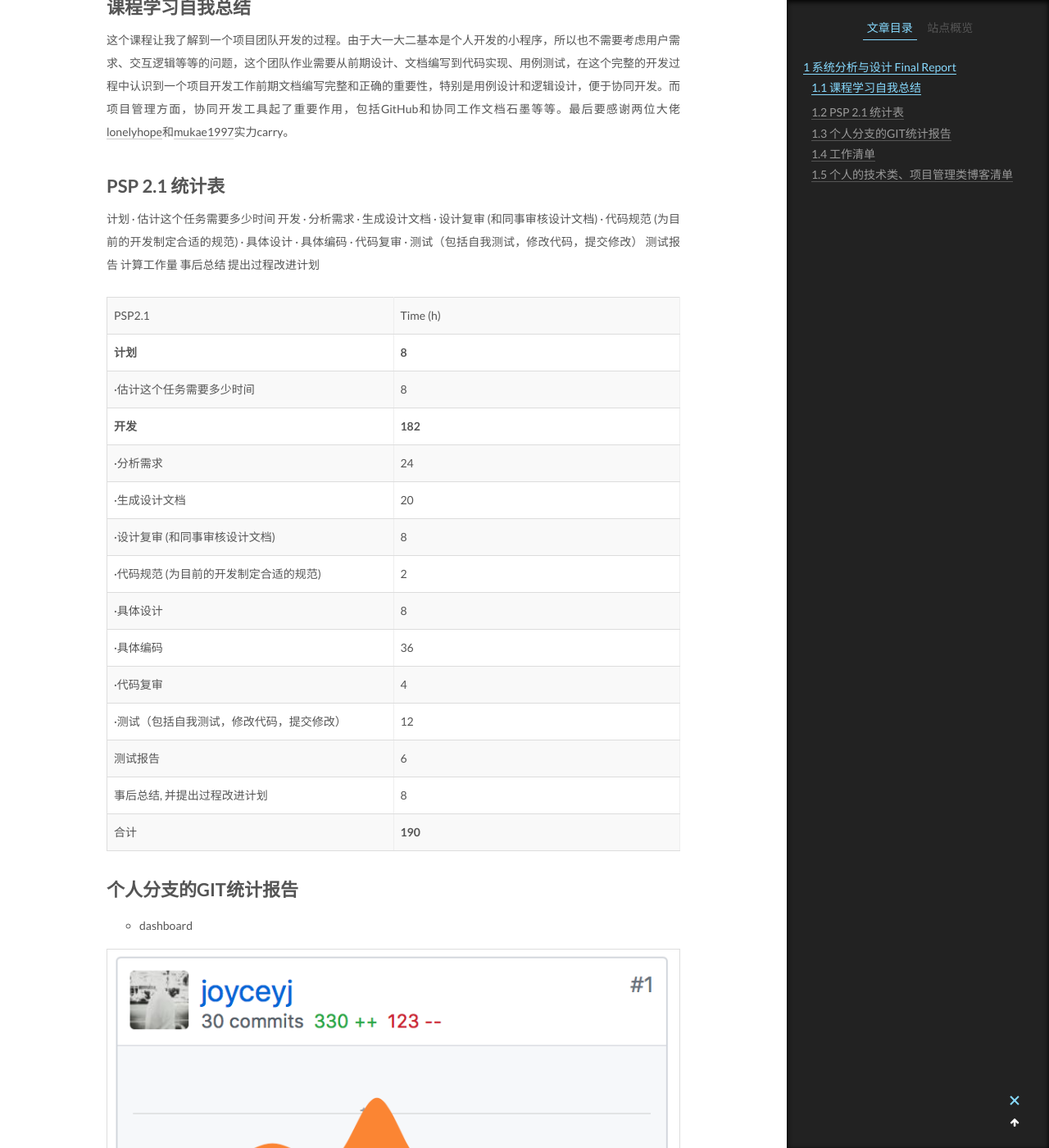
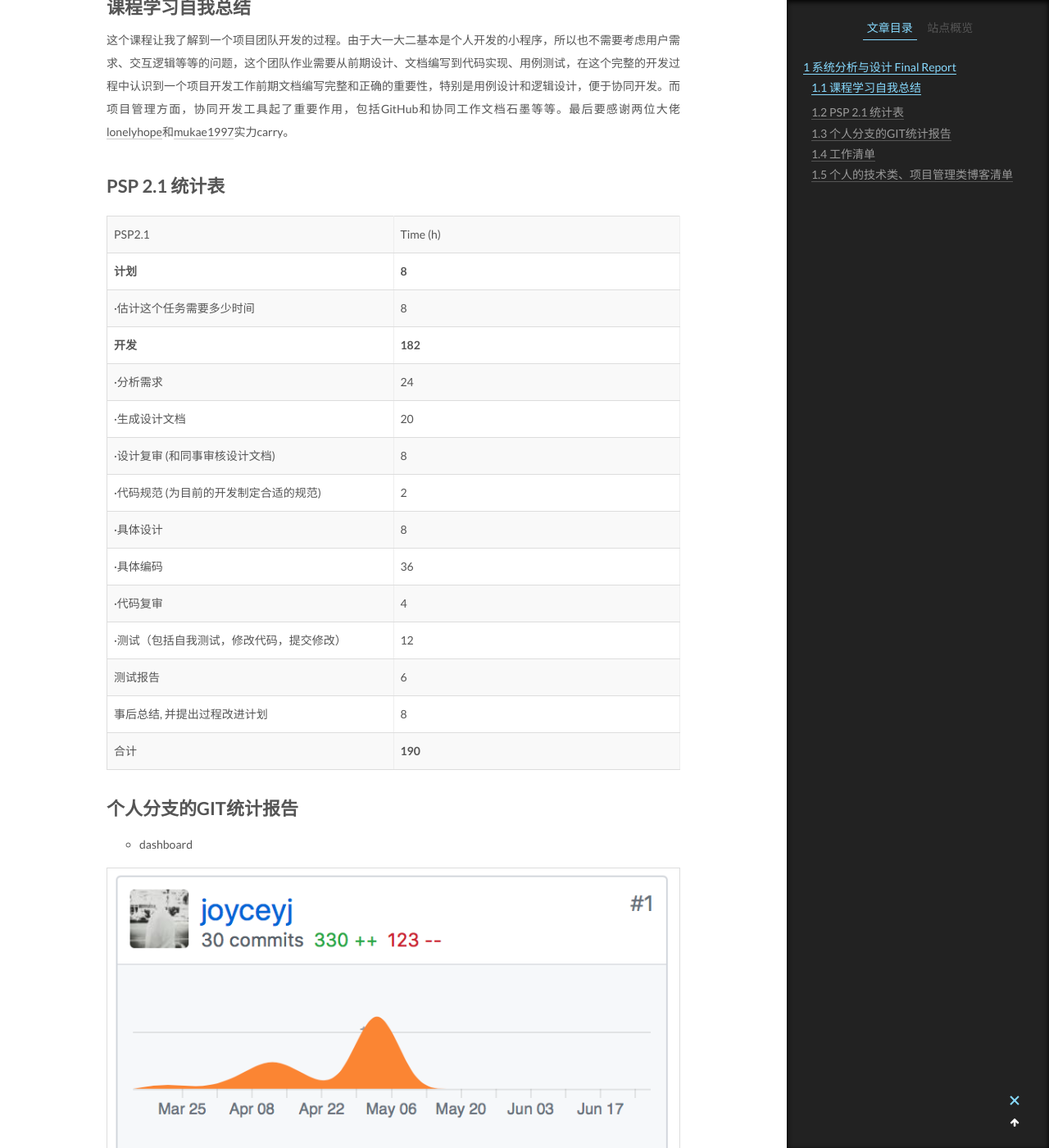
Before and after one commit to joyceyj/joyceyj.github.io, a Jekyll site: the page built from _posts/2018-06-30-SAD-FinalReport.md, in a window 1280 px wide and 1400 px high, scrolled down 377 px. Shown: the whole window at 82% size. Built offline with Jekyll 4.4.1, drawn with Linux system fonts in a browser that asks for light colours.

Commit message:
modify PSP table

```diff
--- a/_posts/2018-06-30-SAD-FinalReport.md
+++ b/_posts/2018-06-30-SAD-FinalReport.md
@@ -10,22 +10,6 @@ tag: 系统分析与设计
 ## 课程学习自我总结
 这个课程让我了解到一个项目团队开发的过程。由于大一大二基本是个人开发的小程序，所以也不需要考虑用户需求、交互逻辑等等的问题，这个团队作业需要从前期设计、文档编写到代码实现、用例测试，在这个完整的开发过程中认识到一个项目开发工作前期文档编写完整和正确的重要性，特别是用例设计和逻辑设计，便于协同开发。而项目管理方面，协同开发工具起了重要作用，包括GitHub和协同工作文档石墨等等。最后要感谢两位大佬[lonelyhope](https://github.com/lonelyhope)和[mukae1997](https://github.com/mukae1997)实力carry。
 ## PSP 2.1 统计表
-
-计划
-·         估计这个任务需要多少时间
-开发
-·         分析需求
-·         生成设计文档
-·         设计复审 (和同事审核设计文档)
-·         代码规范 (为目前的开发制定合适的规范)
-·         具体设计
-·         具体编码
-·         代码复审
-·         测试（包括自我测试，修改代码，提交修改）
-测试报告
-计算工作量
-事后总结
-提出过程改进计划
 
 <table>
 	<tr>
@@ -89,6 +73,7 @@ tag: 系统分析与设计
         <td  style="font-weight: bold;">190</td>
     </tr>
 </table>
+
 ## 个人分支的GIT统计报告
 * dashboard
 
```
